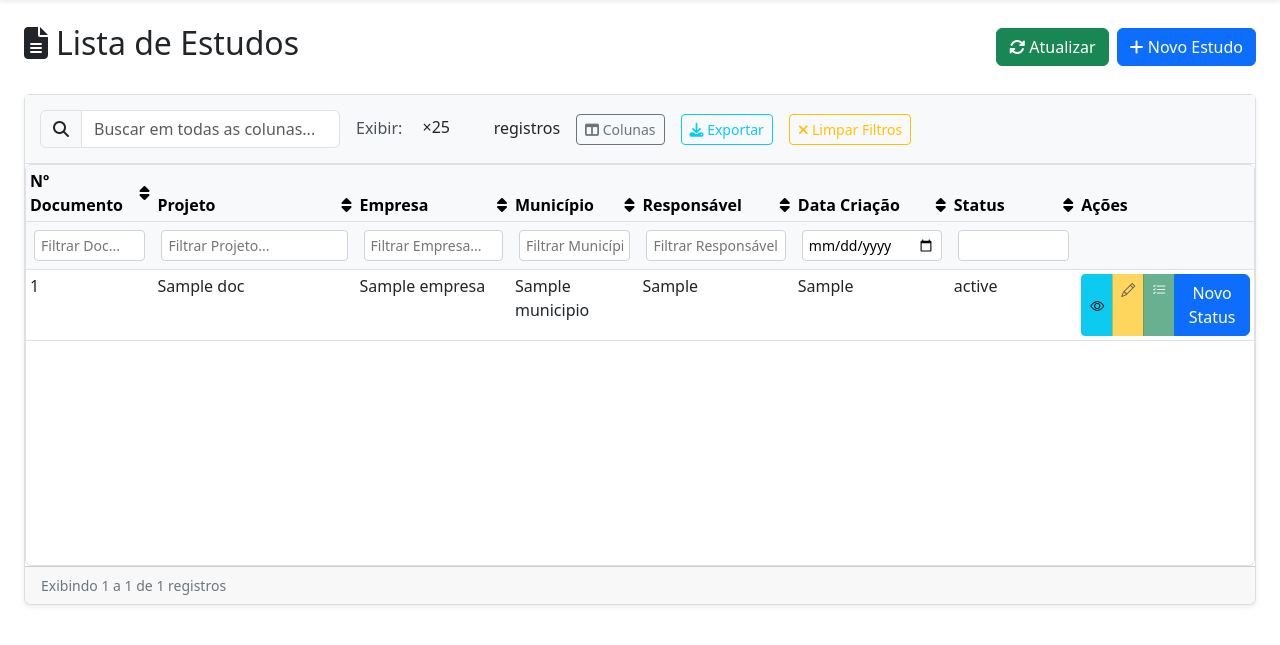
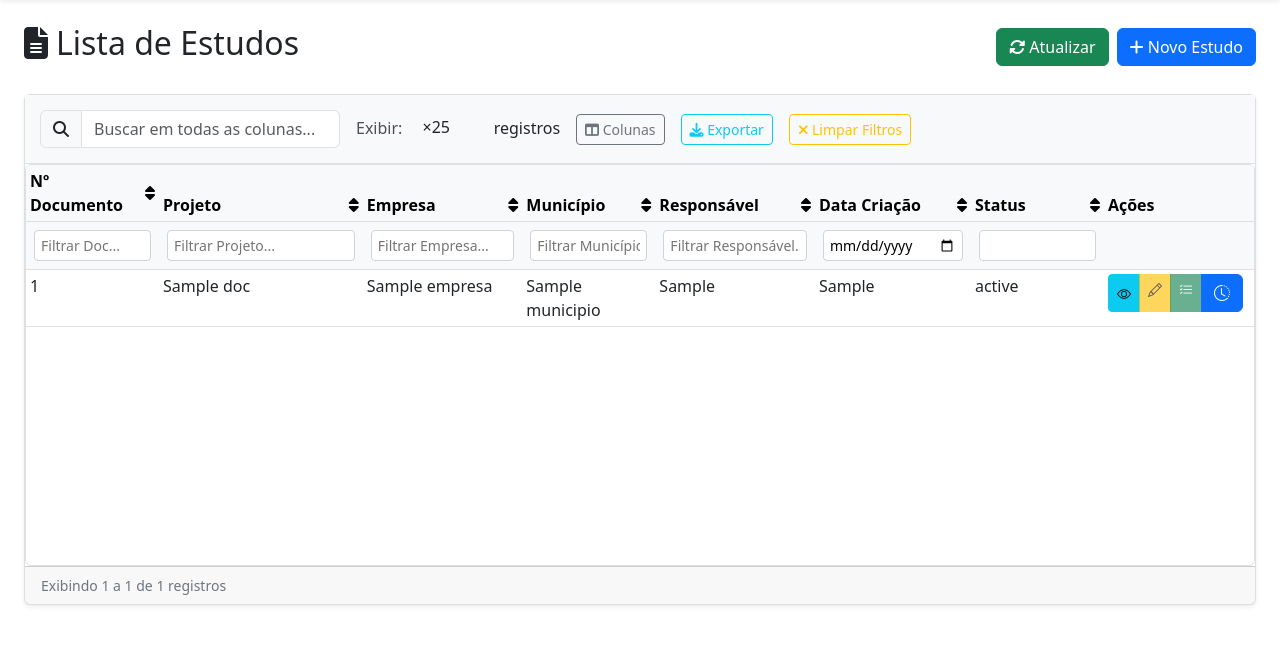
Before and after one commit to EDP-DDPE/GCIWeb, a Flask app: template app/listar/templates/listar/listar.html in a window 1280 px wide. Shown: the part 56-701 px from the top of the page. Run offline with Flask 3, Linux system fonts and the light colour scheme; the template is opened without the code that fills it: most values are stand-ins (such as "Sample title", 1, 10 or a date in 2020); parts of the project's set-up code (start-up, migrations or seed data) failed here and were passed over; some libraries are stand-ins or nearby versions.

Commit message:
corrigido botão da Lista

```diff
--- a/app/listar/templates/listar/listar.html
+++ b/app/listar/templates/listar/listar.html
@@ -267,7 +267,7 @@
 
                                     <button type="button" class="btn btn-primary btn-status" data-bs-toggle="modal"
                                             data-bs-target="#statusModal" data-id-estudo="{{ doc.id }}">
-                                      Novo Status
+                                        <i class="bi bi-clock-history"></i>
                                     </button>
 
 
```
Also changed, not shown: app/listar/routes.py (+4 -3 lines).
